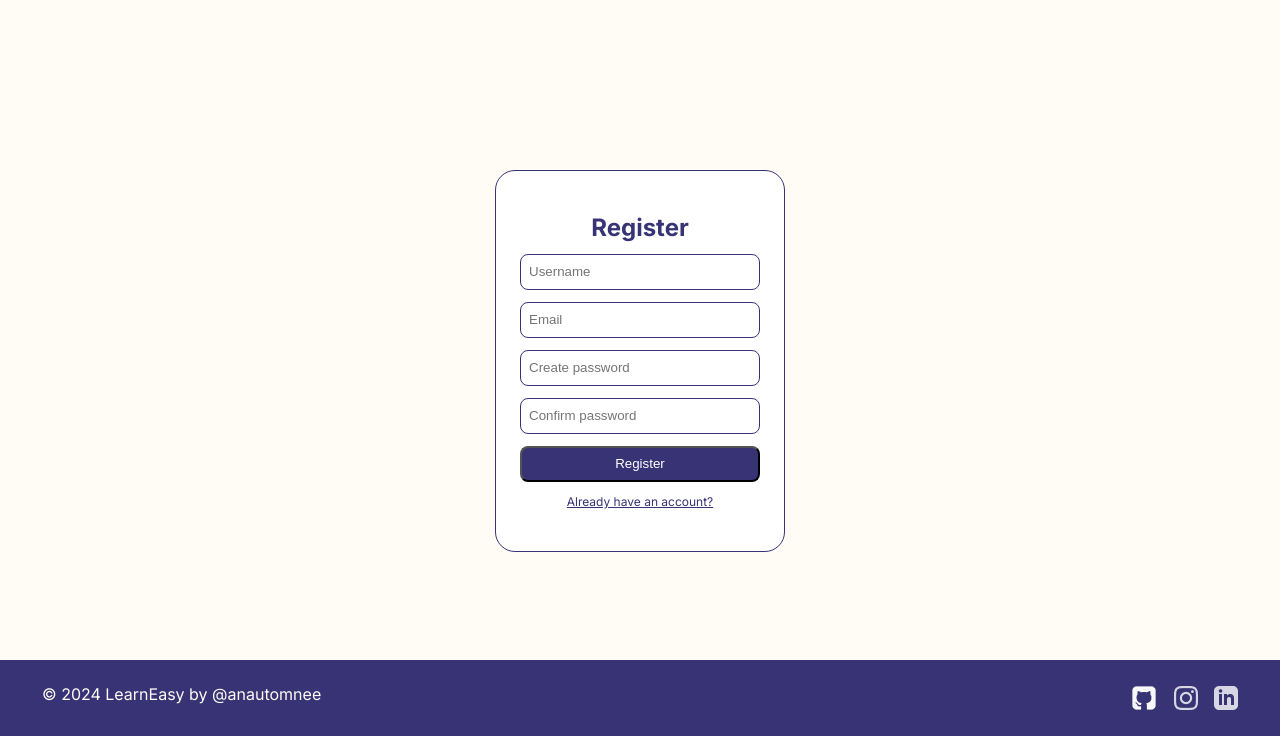
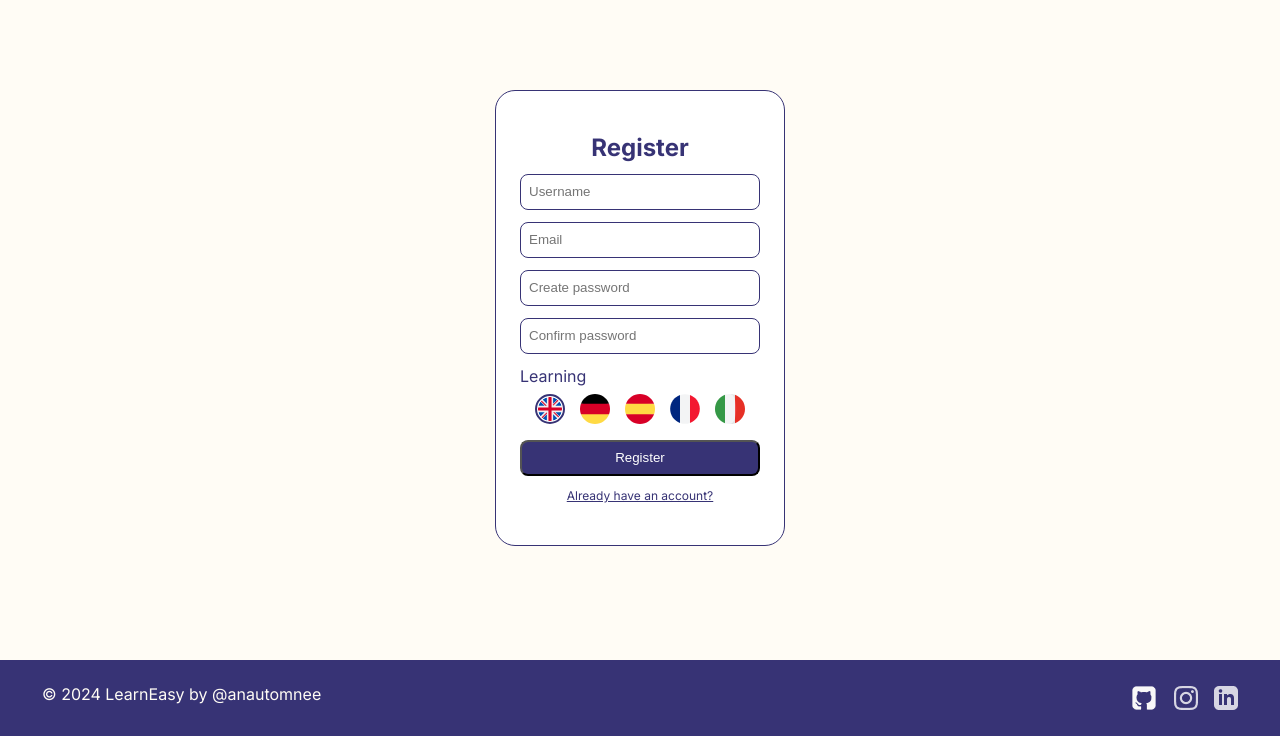
Before and after one commit to anautomnee/cs50web_final, a Django app: page /register in a window 1280 px wide. Shown: the part 68-804 px from the top of the page. Run offline with Django 5.2, Linux system fonts and the light colour scheme; some libraries are stand-ins or nearby versions.

Commit message:
add register form lang options

```diff
--- a/cs50w_final/learneasy/static/learneasy/styles.css
+++ b/cs50w_final/learneasy/static/learneasy/styles.css
@@ -35,6 +35,19 @@ nav {
   margin: 12px 42px 42px 42px;
 }
 
+.lang_container {
+  cursor: pointer;
+  background-color: #babde2;
+  padding: 8px;
+  border-radius: 4px;
+  display: flex;
+  gap: 12px;
+}
+
+.lang_container img {
+  width: 20px;
+}
+
 .main {
   margin: 0 42px;
 }
@@ -63,6 +76,9 @@ a {
   background-color: #ffffff;
   border-radius: 20px;
   border: 1px solid #373375;
+}
+#register_form {
+  margin: 6vh 0;
 }
 
 #login_form h1,
@@ -103,6 +119,22 @@ a {
   padding: 6px 12px;
   border-radius: 8px;
   align-self: center;
+}
+
+.lang_register_container {
+  display: flex;
+  justify-content: space-around;
+  padding: 8px;
+  margin-bottom: 8px;
+}
+.lang_register_container img {
+  width: 30px;
+  cursor: pointer;
+}
+.register_selected_lang {
+  border: 2px solid #373375;
+  padding: 1px;
+  border-radius: 50%;
 }
 
 .nav-left,
--- a/cs50w_final/learneasy/static/learneasy/utils.js
+++ b/cs50w_final/learneasy/static/learneasy/utils.js
@@ -126,6 +126,24 @@ window.addEventListener("DOMContentLoaded", () => {
         }
       }
     });
+  }
+
+  // Change lang selected at register
+  const register_lang_icons = document.querySelectorAll(".register_lang_icon");
+  const register_lang_input = document.querySelector("#register_lang_input");
+  let selected_lang = "english";
+  if (register_lang_icons) {
+    for (icon of register_lang_icons) {
+      icon.addEventListener("click", (e) => {
+        register_lang_icons.forEach((icon) =>
+          icon.classList.remove("register_selected_lang")
+        );
+        e.target.classList.add("register_selected_lang");
+        // Add hidden input to form
+        selected_lang = e.target.getAttribute("alt");
+        register_lang_input.value = selected_lang;
+      });
+    }
   }
 });
 
--- a/cs50w_final/learneasy/templates/learneasy/layout.html
+++ b/cs50w_final/learneasy/templates/learneasy/layout.html
@@ -33,7 +33,12 @@
       </div>
       <div class="nav-right">
         {% if user.is_authenticated %}
-        <a href="#">Your account</a>
+        <a href="{% url 'change_lang' %}">
+          <div class="lang_container">
+            <span>Learning</span>
+            <img src="{% static 'learneasy/german.svg' %}" alt="german" />
+          </div>
+        </a>
         <a href="{% url 'logout' %}">Log out</a>
         {% else %}
         <a href="{% url 'login' %}">Log in</a>
--- a/cs50w_final/learneasy/templates/learneasy/register.html
+++ b/cs50w_final/learneasy/templates/learneasy/register.html
@@ -1,6 +1,4 @@
-{% extends "learneasy/layout.html" %}
-
-{% block main %}
+{% extends "learneasy/layout.html" %} {% block main %} {% load static %}
 <div class="register_form_container">
   <form action="{% url 'register' %}" id="register_form" method="post">
     {% csrf_token %}
@@ -8,11 +6,70 @@
     {% if message %}
     <div>{{ message }}</div>
     {% endif %}
-            <input type="text" name="register_username_input" id="register_username_input" placeholder="Username">
-            <input type="email" name="register_email_input" id="register_email_input" placeholder="Email">
-            <input type="password" name="register_password_input" id="register_password_input" placeholder="Create password">
-            <input type="password" name="register_password_confirmation_input" id="register_password_confirmation_input" placeholder="Confirm password">
-            <input type="submit" value="Register" id="register_submit_btn" name="register_submit_btn">
+    <input
+      type="text"
+      name="register_username_input"
+      id="register_username_input"
+      placeholder="Username"
+    />
+    <input
+      type="email"
+      name="register_email_input"
+      id="register_email_input"
+      placeholder="Email"
+    />
+    <input
+      type="password"
+      name="register_password_input"
+      id="register_password_input"
+      placeholder="Create password"
+    />
+    <input
+      type="password"
+      name="register_password_confirmation_input"
+      id="register_password_confirmation_input"
+      placeholder="Confirm password"
+    />
+    <span>Learning</span>
+    <div class="lang_register_container">
+      <input
+        type="hidden"
+        name="register_lang_input"
+        id="register_lang_input"
+        value="english"
+      />
+      <img
+        class="register_lang_icon register_selected_lang"
+        src="{% static 'learneasy/english.svg' %}"
+        alt="english"
+      />
+      <img
+        class="register_lang_icon"
+        src="{% static 'learneasy/german.svg' %}"
+        alt="german"
+      />
+      <img
+        class="register_lang_icon"
+        src="{% static 'learneasy/spanish.svg' %}"
+        alt="spanish"
+      />
+      <img
+        class="register_lang_icon"
+        src="{% static 'learneasy/french.svg' %}"
+        alt="french"
+      />
+      <img
+        class="register_lang_icon"
+        src="{% static 'learneasy/italian.svg' %}"
+        alt="italian"
+      />
+    </div>
+    <input
+      type="submit"
+      value="Register"
+      id="register_submit_btn"
+      name="register_submit_btn"
+    />
     <a href="{% url 'login' %}">Already have an account?</a>
   </form>
 </div>
--- a/cs50w_final/learneasy/urls.py
+++ b/cs50w_final/learneasy/urls.py
@@ -15,4 +15,5 @@ urlpatterns = [
     path("text/<int:id>", views.text, name="text"),
     path("translate", views.translate, name="translate"),
     path("add_new_card", views.add_new_card, name="add_new_card"),
+    path("change_lang", views.change_lang, name="change_lang")
 ]
--- a/cs50w_final/learneasy/views.py
+++ b/cs50w_final/learneasy/views.py
@@ -8,6 +8,8 @@ from .forms import TextForm
 import deepl
 from .config import deepl_key
 import json
+
+
 
 @login_required
 def index(request):
@@ -46,6 +48,7 @@ def register(request):
         user_email = request.POST["register_email_input"]
         user_password = request.POST["register_password_input"]
         user_confirmation_password = request.POST["register_password_confirmation_input"]
+        user_lang = request.POST["register_lang_input"]
         if user_password == user_confirmation_password:
             user = User.objects.create_user(username=user_username, email=user_email, password=user_password)
             user.save()
@@ -190,3 +193,12 @@ def add_new_card(request):
             print("An exception occurred")
 
     return render(request, "learneasy/error.html")
+
+
+def change_lang(request):
+    if request.method == "POST":
+        try:
+            return HttpResponse("Added card")
+        except:
+            print("An exception occurred")
+    return render(request, "learneasy/error.html")
```
Also changed, not shown: cs50w_final/learneasy/static/learneasy/english.svg (added), cs50w_final/learneasy/static/learneasy/french.svg (added), cs50w_final/learneasy/static/learneasy/german.svg (added), cs50w_final/learneasy/static/learneasy/italian.svg (added), cs50w_final/learneasy/static/learneasy/spanish.svg (added). Lines whose indentation alone changed are shown as unchanged.
